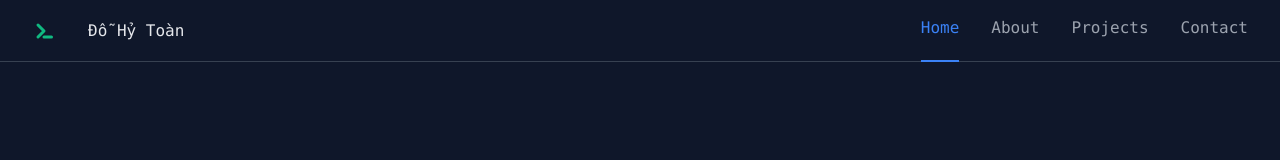
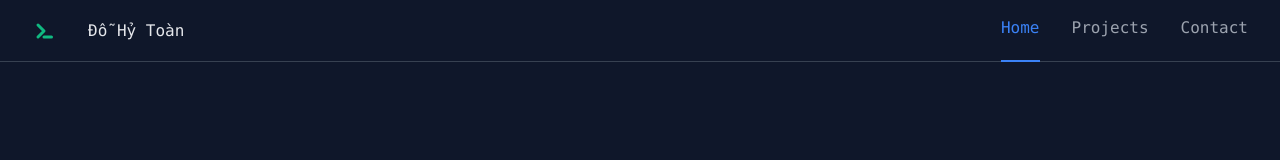
Before and after one commit to lucaidau/ReactJS_MyPortfolio, a React (Vite) app: page / in a window 1280 px wide. Shown: the top 160 px of the page. Built offline with nearby package versions, Linux system fonts and the light colour scheme.

Commit message:
Remove Contact page

```diff
--- a/src/App.jsx
+++ b/src/App.jsx
@@ -4,7 +4,6 @@ import Logo from "./components/Logo";
 import Home from "./pages/Home";
 import Projects from "./pages/Projects";
 import Contact from "./pages/Contact";
-import About from "./pages/about";
 import Error404 from "./components/Error404";
 import Header from "./components/Header";
 import Hero from "./components/Hero";
@@ -27,7 +26,6 @@ function App() {
                   </>
                 }
               ></Route>
-              <Route path="/about" element={<About></About>}></Route>
               <Route path="/projects" element={<Projects></Projects>}></Route>
               <Route path="/contact" element={<Contact></Contact>}></Route>
               <Route path="*" element={<Error404></Error404>}></Route>
--- a/src/components/NavLinks.jsx
+++ b/src/components/NavLinks.jsx
@@ -15,9 +15,7 @@ const NavLinks = ({ onClick }) => {
       <NavLink to={"/"} onClick={onClick} className={baseClass}>
         Home
       </NavLink>
-      <NavLink to={"/about"} onClick={onClick} className={baseClass}>
-        About
-      </NavLink>
+
       <NavLink to={"/projects"} onClick={onClick} className={baseClass}>
         Projects
       </NavLink>
```
